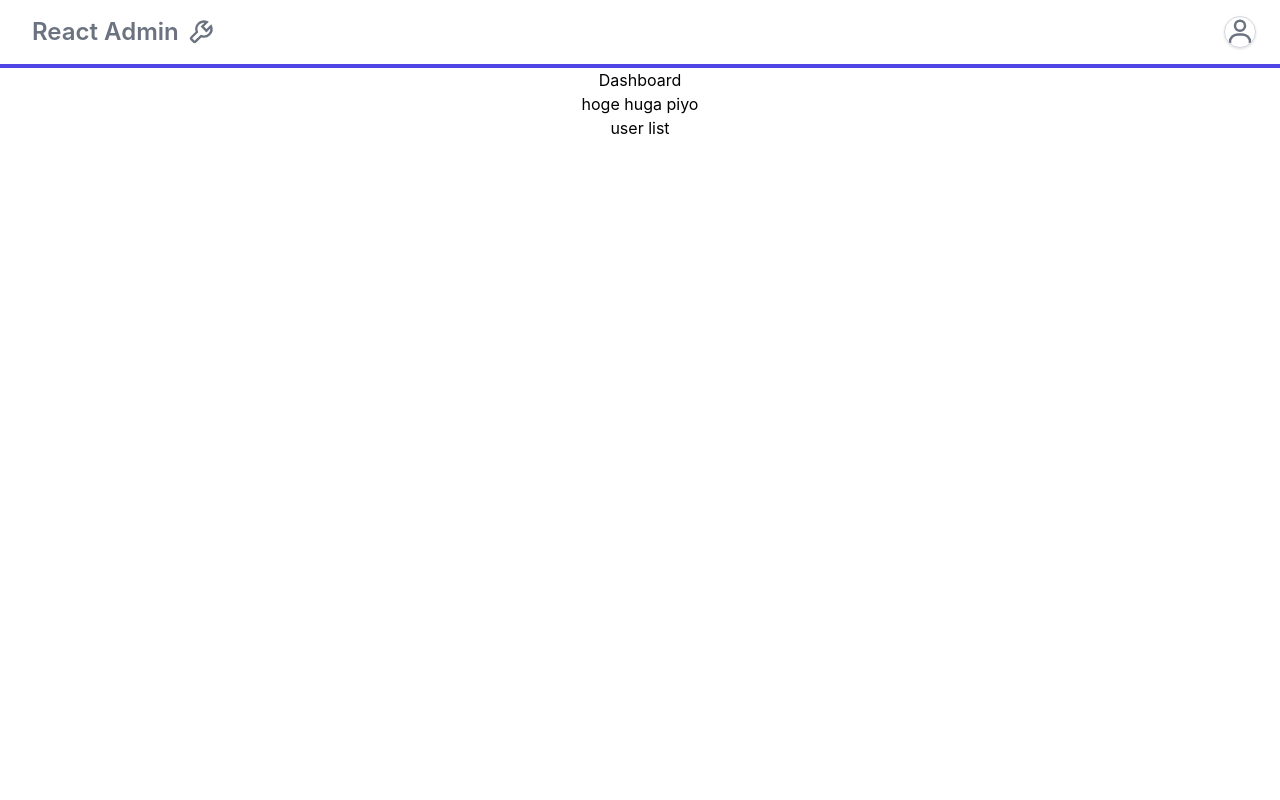
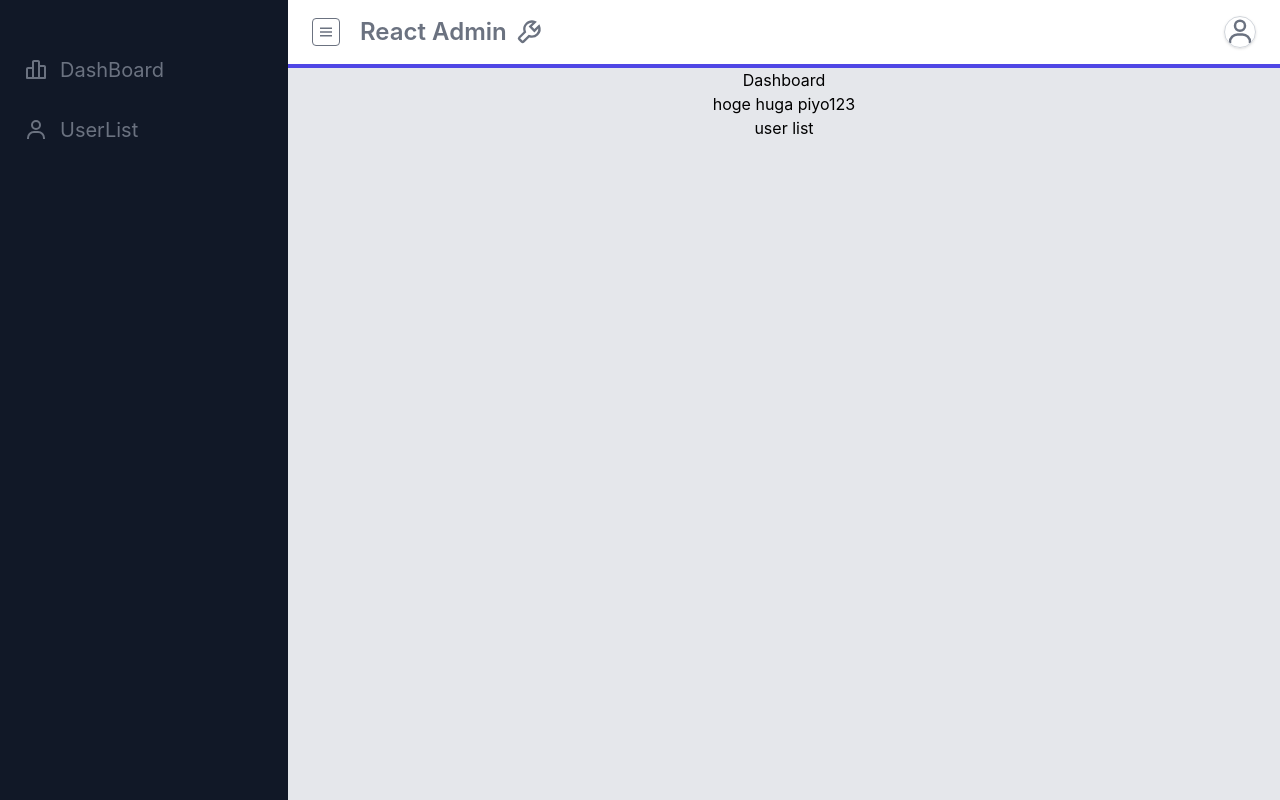
Before and after one commit to uchinomaru7482/react_admin, a React (Create React App) app: page / in a window 1280 px wide. Built offline with nearby package versions, Linux system fonts and the light colour scheme.

Commit message:
共通デザイン追加

```diff
--- a/src/App.tsx
+++ b/src/App.tsx
@@ -1,17 +1,26 @@
+import { useState } from 'react';
 import { Routes, Route } from "react-router-dom";
 import './App.css';
 import Dashboard from "./pages/Dashboard";
 import UserList from "./pages/user/List";
 import Header from "./components/Header";
+import Sidebar from "./components/Sidebar";
 
 function App() {
+  const [isOpenSidebar, setIsOpenSidebar] = useState(false);
+  const toggleIsOpenSidebar = () => setIsOpenSidebar(!isOpenSidebar);
+
   return (
-    <div className="App">
-      <Header />
-      <Routes>
-        <Route path="/" element={<Dashboard />} />
-        <Route path="/user/list" element={<UserList />} />
-      </Routes>
+    <div className="App flex h-screen bg-gray-200">
+      <div onClick={toggleIsOpenSidebar} className={(isOpenSidebar ? "block" : "hidden") + " fixed z-20 inset-0 bg-black opacity-50 transition-opacity lg:hidden"}></div>
+      <Sidebar isOpenSidebar={isOpenSidebar} />
+      <div className="flex-1 flex-col overflow-hidden">
+        <Header toggleIsOpenSidebar={toggleIsOpenSidebar} />
+        <Routes>
+          <Route path="/" element={<Dashboard />} />
+          <Route path="/user/list" element={<UserList />} />
+        </Routes>
+      </div>
     </div>
   );
 }
--- a/src/components/Header.tsx
+++ b/src/components/Header.tsx
@@ -1,10 +1,18 @@
-import { BiWrench, BiUser } from "react-icons/bi";
+import React from "react"
+import { BiWrench, BiUser, BiMenu } from "react-icons/bi";
 
-function Header() {
+type Props = {
+  toggleIsOpenSidebar: () => void
+}
+
+const Header: React.VFC<Props> = (props) => {
   return (
     <>
       <header className="flex justify-between items-center py-4 px-6 bg-white border-b-4 border-indigo-600">
         <div className="flex items-center">
+          <button onClick={() => props.toggleIsOpenSidebar()}>
+            <BiMenu className="border border-gray-500 rounded text-gray-500 h-7 w-7 p-1 mr-3" />
+          </button>
           <span className="text-gray-500 text-2xl mx-2 font-semibold">React Admin</span>
           <BiWrench className="h-7 w-7 text-gray-500" />
         </div>
--- /dev/null
+++ b/src/components/Sidebar.tsx
@@ -0,0 +1,27 @@
+import React from "react"
+import { BiBarChartAlt2, BiUser } from "react-icons/bi";
+
+type Props = {
+  isOpenSidebar: boolean
+}
+
+const Sidebar: React.VFC<Props> = (props) => {
+  return (
+    <>
+      <div className={(props.isOpenSidebar ? "translate-x-0 ease-out" : "-translate-x-full ease-in") + " fixed z-30 inset-y-0 left-0 w-72 transition duration-300 transform bg-gray-900 overflow-y-auto lg:translate-x-0 lg:static lg:inset-0"}>
+        <nav className="mt-10">
+          <div className="flex items-center px-6 py-4 text-gray-500 hover:bg-gray-700 hover:bg-opacity-25 hover:text-gray-100">
+            <BiBarChartAlt2 className="h-6 w-6 mr-3" />
+            <span className="text-xl">DashBoard</span>
+          </div>
+          <div className="flex items-center px-6 py-4 text-gray-500 hover:bg-gray-700 hover:bg-opacity-25 hover:text-gray-100">
+            <BiUser className="h-6 w-6 mr-3" />
+            <span className="text-xl">UserList</span>
+          </div>
+        </nav>
+      </div>
+    </>
+  );
+}
+
+export default Sidebar;
--- a/src/pages/Dashboard.tsx
+++ b/src/pages/Dashboard.tsx
@@ -1,12 +1,14 @@
+import React from "react"
 import { Link } from "react-router-dom";
 
-function Dashboard() {
+const Dashboard: React.VFC = () => {
+  let hoge = 123;
   return (
     <>
       <main>
         <h2>Dashboard</h2>
         <p>
-          hoge huga piyo
+          hoge huga piyo{hoge}
         </p>
       </main>
       <nav>
--- a/src/pages/user/List.tsx
+++ b/src/pages/user/List.tsx
@@ -1,6 +1,7 @@
+import React from "react"
 import { Link } from "react-router-dom";
 
-function UserList() {
+const UserList: React.VFC = () => {
   return (
     <>
       <main>
```
